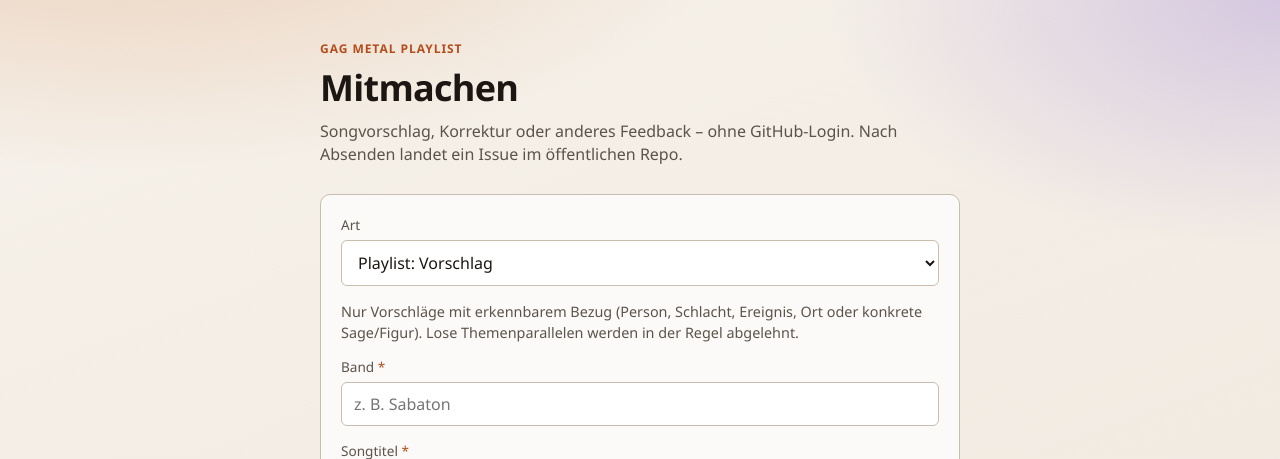
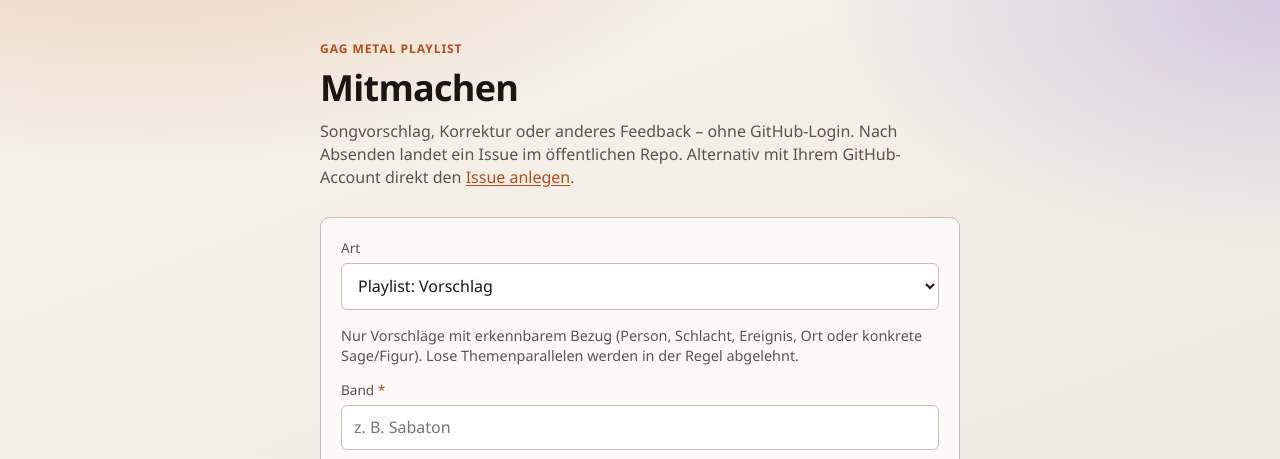
Before and after one commit to sneumeister/GAG_Metal_Playlist, a PHP site: page / in a window 1280 px wide. Shown: the top 459 px of the page. Run offline with PHP 8.4, Linux system fonts and the light colour scheme.

Commit message:
docs(web): GitHub-Issue-Alternative im Formular-Lead verlinken
Co-authored-by: Cursor <cursoragent@cursor.com>

```diff
--- a/web/httpdocs/assets/form.css
+++ b/web/httpdocs/assets/form.css
@@ -81,6 +81,11 @@ h1 {
   color: var(--muted);
   line-height: 1.45;
 }
+.lead a {
+  color: var(--accent);
+  text-underline-offset: 0.15em;
+}
+.lead a:hover { color: var(--ink); }
 
 .form {
   display: grid;
--- a/web/httpdocs/index.php
+++ b/web/httpdocs/index.php
@@ -13,7 +13,7 @@ declare(strict_types=1);
     <header class="hero">
       <p class="brand">GAG Metal Playlist</p>
       <h1>Mitmachen</h1>
-      <p class="lead">Songvorschlag, Korrektur oder anderes Feedback – ohne GitHub-Login. Nach Absenden landet ein Issue im öffentlichen Repo.</p>
+      <p class="lead">Songvorschlag, Korrektur oder anderes Feedback – ohne GitHub-Login. Nach Absenden landet ein Issue im öffentlichen Repo. Alternativ mit Ihrem GitHub-Account direkt den <a href="https://github.com/sneumeister/GAG_Metal_Playlist/issues/new/choose">Issue anlegen</a>.</p>
     </header>
 
     <form id="mitmachen" class="form" novalidate>
```
